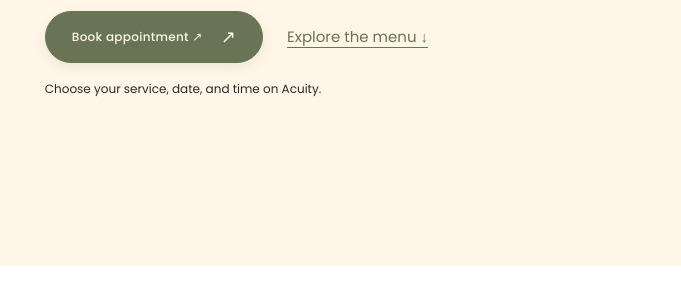
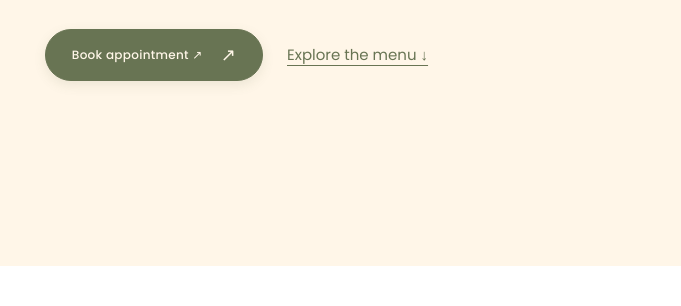
Before and after one commit to vulbmedia-tech/house-md-website, a plain HTML site: page pages/booking.html in a window 1280 px wide. Shown: the part 494-800 px from the top of the page, 0-681 px from the left. Drawn offline with Linux system fonts and the light colour scheme; grey boxes are pictures that could not be loaded.

Commit message:
booking hero

```diff
--- a/pages/booking.html
+++ b/pages/booking.html
@@ -34,7 +34,6 @@
 <a class="btn btn-primary" href="https://app.acuityscheduling.com/schedule.php?owner=40833385&amp;ref=booking_button" target="_blank" rel="noopener">Book appointment ↗</a>
 <a class="menu-link" href="#service-menu">Explore the menu ↓</a>
 </div>
-<p class="booking-caption">Choose your service, date, and time on Acuity.</p>
 </div>
 <div class="hero-photo">
 <img src="../assets/images/Clinic-Lounge.png" alt="Inside the House MD Aesthetics clinic" fetchpriority="high">
```
